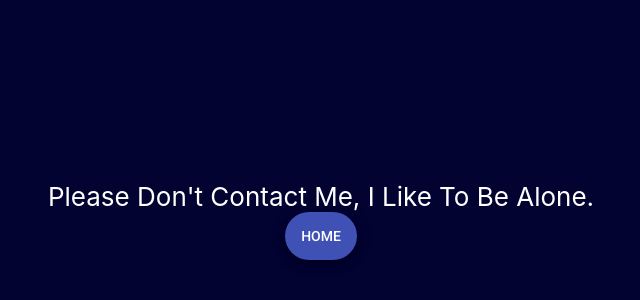
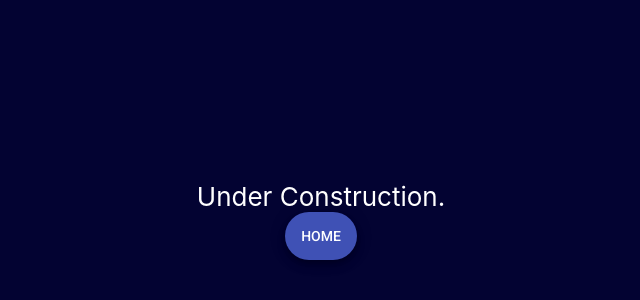
Before and after one commit to vaithschmitz/vaith.dev, a React (Create React App) app: page /contact in a window 1280 px wide. Shown: the part 180-480 px from the top of the page, without its empty margins (319-959 px from the left). Built offline with nearby package versions, Linux system fonts and the light colour scheme.

Commit message:
under construction notes

```diff
--- a/src/routes/Contact.js
+++ b/src/routes/Contact.js
@@ -7,7 +7,7 @@ import './Contact.css'
 const Contact = () => {
     return (
         <div className='maintext'>
-            Please Don't Contact Me, I Like To Be Alone.
+            Under Construction.
             <Link to="/">
                 <Fab variant="extended" color="primary">Home
                 </Fab>
--- a/src/routes/Projects.js
+++ b/src/routes/Projects.js
@@ -3,7 +3,7 @@ import React from 'react';
 const Projects = () => {
     return(
         <div>
-            Here's Some Projects
+            Under Construction.
         </div>
 
     )
```
Also changed, not shown: src/routes/App.js (+0 -37 lines).
